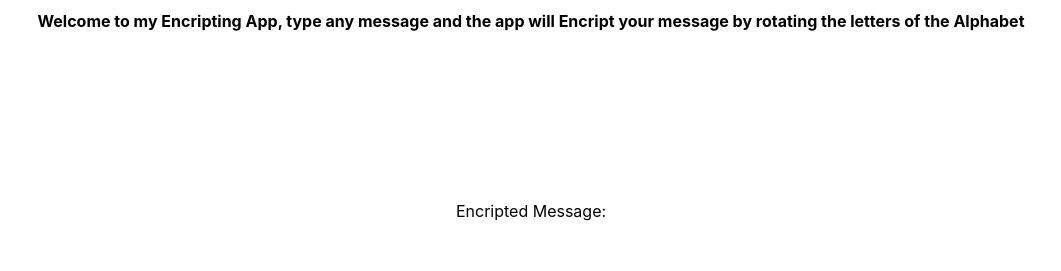
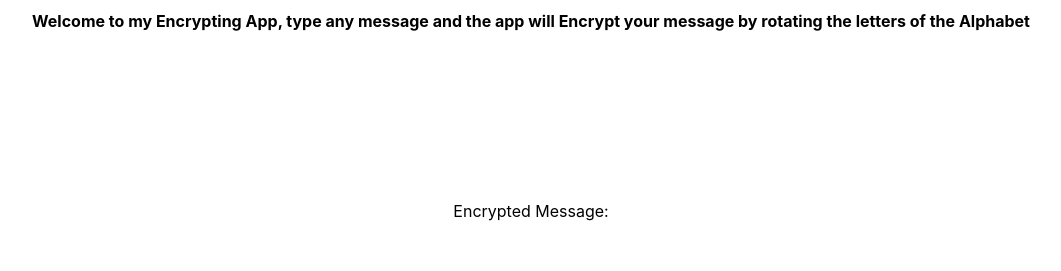
Before and after one commit to ItamarTati/rotation, a React (Create React App) app: page / in a window 1280 px wide. Shown: the top 271 px of the page, without its empty margins (109-1170 px from the left). Built offline with nearby package versions, Linux system fonts and the light colour scheme.

Commit message:
added read.me and fixed typo

```diff
--- a/public/index.html
+++ b/public/index.html
@@ -24,7 +24,7 @@
       work correctly both with client-side routing and a non-root public URL.
       Learn how to configure a non-root public URL by running `npm run build`.
     -->
-    <title>Encripted Message</title>
+    <title>Encrypted Message</title>
   </head>
   <body>
     <noscript>You need to enable JavaScript to run this app.</noscript>
--- a/src/App.js
+++ b/src/App.js
@@ -12,8 +12,8 @@ export default () => {
 
   return (
   <div className="App">
-    <h3 className="header">Welcome to my Encripting App, type any message and the app will Encript your message by rotating the letters of the Alphabet</h3>
-    <p className="encript-message">Encripted Message: <span className="message">{encriptMessage(message, rotation)}</span></p>
+    <h3 className="header">Welcome to my Encrypting App, type any message and the app will Encrypt your message by rotating the letters of the Alphabet</h3>
+    <p className="encript-message">Encrypted Message: <span className="message">{encriptMessage(message, rotation)}</span></p>
     <form className="form">
     <TextField id="outlined-basic" label="Message" value={message} onChange={e => setMessage(e.target.value)}/>
     <TextField
```
Also changed, not shown: 1 other file (tests, documents, lock files or other folders).
